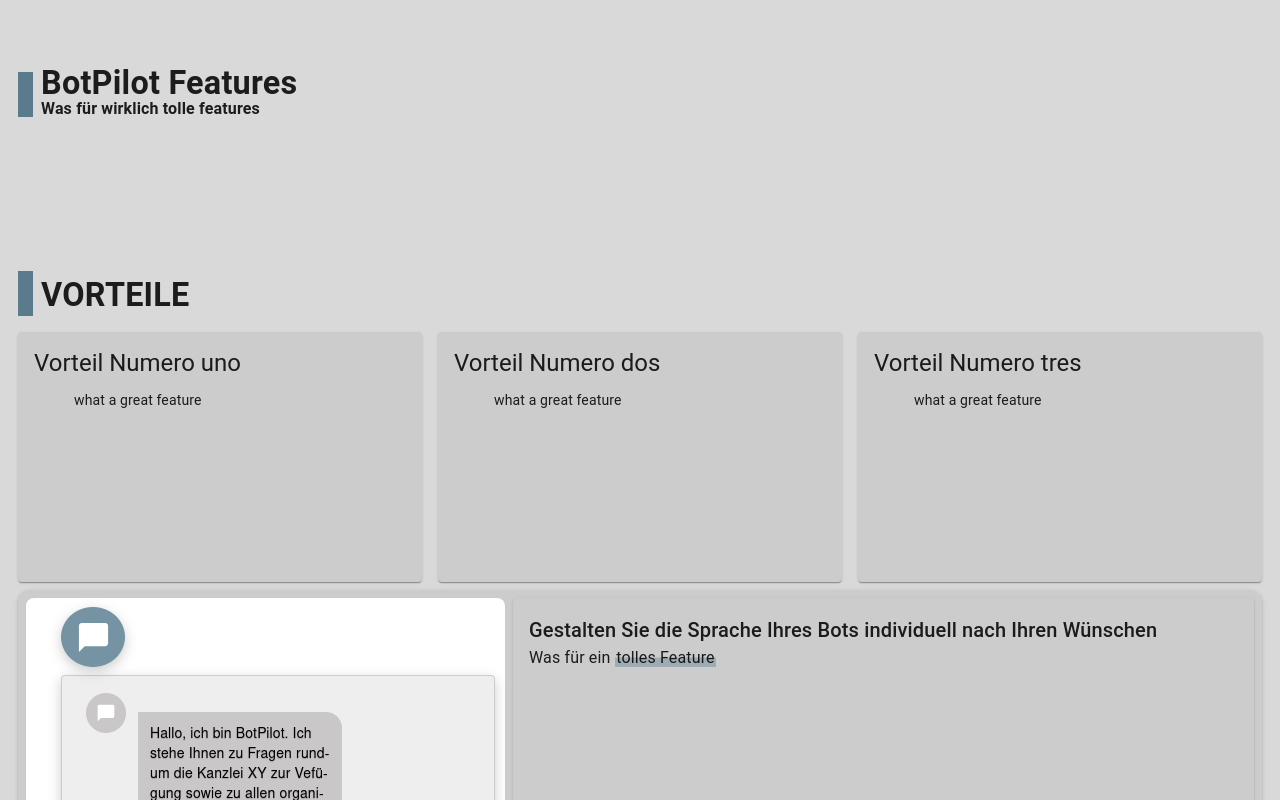
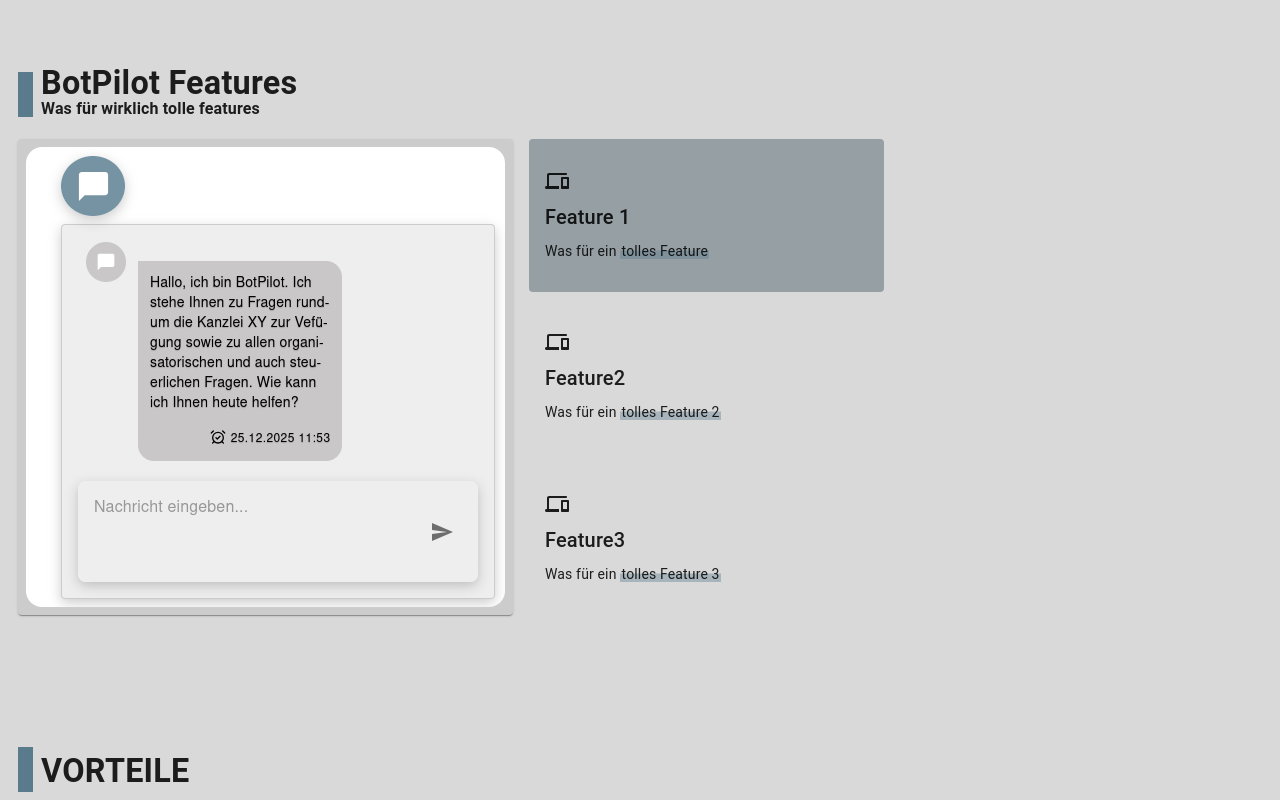
Before and after one commit to normanboettcher/bot-pilot-landing, a React (Vite) app: page / in a window 1280 px wide. Shown: the part 1100-1900 px from the top of the page. Built offline with nearby package versions, Linux system fonts and the light colour scheme; some icons are missing.

Commit message:
[normanboettcher/bot-pilot-landing#25] Added - components for FeaturesV2

```diff
--- a/src/components/features/Features.tsx
+++ b/src/components/features/Features.tsx
@@ -9,7 +9,7 @@
 
 export const features: Feature[] = [
   {
-    title: 'Gestalten Sie die Sprache Ihres Bots individuell nach Ihren Wünschen',
+    title: 'Feature 1',
     imageUrl: featureImage,
     content: (
       <span>
@@ -23,7 +23,7 @@
     imageUrl: featureImage,
     content: (
       <span>
-        Was für ein <TextDecoration>tolles Feature</TextDecoration>
+        Was für ein <TextDecoration>tolles Feature 2</TextDecoration>
       </span>
     ),
     icon: <DevicesRounded />,
@@ -33,7 +33,7 @@
     imageUrl: featureImage,
     content: (
       <span>
-        Was für ein <TextDecoration>tolles Feature</TextDecoration>
+        Was für ein <TextDecoration>tolles Feature 3</TextDecoration>
       </span>
     ),
     icon: <DevicesRounded />,
--- /dev/null
+++ b/src/components/features/v2/FeatureButton.tsx
@@ -0,0 +1,64 @@
+import React from 'react';
+import { Box, Button, Typography } from '@mui/material';
+import type { Feature } from '../domain/Feature.ts';
+
+interface Props {
+  selectedFeature: Feature;
+  index: number;
+  handleItemClick: (index: number) => void;
+  selectedItemIndex: number;
+}
+
+const FeatureButton: React.FC<Props> = ({
+  selectedFeature,
+  index,
+  handleItemClick,
+  selectedItemIndex,
+}) => {
+  const { icon, title, content } = selectedFeature;
+  return (
+    <Box
+      key={index}
+      component={Button}
+      onClick={() => handleItemClick(index)}
+      sx={[
+        (theme) => ({
+          p: 2,
+          height: '100%',
+          width: '100%',
+          '&:hover': {
+            backgroundColor: (theme.vars || theme).palette.action.hover,
+          },
+        }),
+        selectedItemIndex === index && {
+          backgroundColor: 'action.selected',
+        },
+      ]}
+    >
+      <Box
+        sx={[
+          {
+            width: '100%',
+            display: 'flex',
+            flexDirection: 'column',
+            alignItems: 'left',
+            gap: 1,
+            textAlign: 'left',
+            textTransform: 'none',
+            color: 'text.primary',
+          },
+          selectedItemIndex === index && {
+            color: 'text.primary',
+          },
+        ]}
+      >
+        {icon}
+
+        <Typography variant="h6">{title}</Typography>
+        <Typography variant={'body2'}>{content}</Typography>
+      </Box>
+    </Box>
+  );
+};
+
+export default FeatureButton;
--- /dev/null
+++ b/src/components/features/v2/FeatureImageCard.tsx
@@ -0,0 +1,37 @@
+import { Box, Card } from '@mui/material';
+import React from 'react';
+
+interface Props {
+  imageUrl: string;
+}
+
+const FeatureImageCard: React.FC<Props> = ({ imageUrl }) => {
+  return (
+    <Box
+      sx={{
+        display: { xs: 'none', sm: 'flex' },
+        width: { xs: '100%', md: '80%' },
+      }}
+    >
+      <Card
+        sx={{
+          height: '100%',
+          display: { xs: 'none', sm: 'flex' },
+          pointerEvents: 'none',
+          padding: 1,
+        }}
+      >
+        <Box
+          component={'img'}
+          src={imageUrl}
+          alt={'alt'}
+          sx={{
+            borderRadius: 4,
+          }}
+        />
+      </Card>
+    </Box>
+  );
+};
+
+export default FeatureImageCard;
--- a/src/components/features/v2/FeaturesV2.tsx
+++ b/src/components/features/v2/FeaturesV2.tsx
@@ -1,13 +1,14 @@
 import { useState } from 'react';
 import { features } from '../Features.tsx';
-import { Box } from '@mui/material';
+import { Box, Stack } from '@mui/material';
 import React from 'react';
+import ParagraphHeadingContainer from '../../containers/ParagraphHeadingContainer.tsx';
 import ParagraphContainer from '../../containers/ParagraphContainer.tsx';
-import ParagraphHeadingContainer from '../../containers/ParagraphHeadingContainer.tsx';
+import FeatureButton from './FeatureButton.tsx';
+import FeatureImageCard from './FeatureImageCard.tsx';
+import useResponsive from '../../../core/useResponsive.ts';
+import { MobileLayout } from './MobileLayout.tsx';
 
-function featuresV2() {
-  return <Box></Box>;
-}
 function heading() {
   return (
     <ParagraphHeadingContainer
@@ -19,18 +20,40 @@
 
 const FeaturesV2 = () => {
   const [selectedItemIndex, setSelectedItemIndex] = useState(0);
+  const { isMobile } = useResponsive();
   const handleItemClick = (index: number) => {
     setSelectedItemIndex(index);
   };
 
   const selectedFeature = features[selectedItemIndex];
+
+  function featuresV2() {
+    return isMobile ? (
+      <MobileLayout
+        selectedItemIndex={selectedItemIndex}
+        handleItemClick={handleItemClick}
+        selectedFeature={selectedFeature}
+      />
+    ) : (
+      <Stack direction="row" spacing={2} width={'100%'}>
+        <FeatureImageCard imageUrl={selectedFeature.imageUrl} />
+        <Stack direction={'column'} spacing={1} width={'100%'}>
+          {features.map((feature, index) => (
+            <FeatureButton
+              selectedFeature={feature}
+              index={index}
+              handleItemClick={handleItemClick}
+              selectedItemIndex={selectedItemIndex}
+            />
+          ))}
+        </Stack>
+      </Stack>
+    );
+  }
   return (
     <Box id={'features-v2'} sx={{ py: { xs: 8, sm: 16 } }}>
-      <Box sx={{ width: { sm: '100%', md: '60%' } }}>
-        <ParagraphContainer
-          heading={heading()}
-          content={featuresV2()}
-        ></ParagraphContainer>
+      <Box sx={{ width: { sm: '100%', md: '70%' } }}>
+        <ParagraphContainer heading={heading()} content={featuresV2()} />
       </Box>
     </Box>
   );
--- /dev/null
+++ b/src/components/features/v2/MobileLayout.tsx
@@ -0,0 +1,61 @@
+import React from 'react';
+import { features } from '../Features.tsx';
+import type { Feature } from '../domain/Feature.ts';
+import { Box, Card, Chip, Typography } from '@mui/material';
+
+interface MobileLayoutProps {
+  selectedItemIndex: number;
+  handleItemClick: (index: number) => void;
+  selectedFeature: Feature;
+}
+export function MobileLayout({
+  selectedItemIndex,
+  handleItemClick,
+  selectedFeature,
+}: MobileLayoutProps) {
+  if (!features[selectedItemIndex]) {
+    return null;
+  }
+
+  return (
+    <Box
+      sx={{
+        display: { xs: 'flex', sm: 'none' },
+        flexDirection: 'column',
+        gap: 2,
+      }}
+    >
+      <Box sx={{ display: 'flex', gap: 2, overflow: 'auto' }}>
+        {features.map(({ title }, index) => (
+          <Chip
+            variant="outlined"
+            size="medium"
+            key={index}
+            label={title}
+            onClick={() => handleItemClick(index)}
+          />
+        ))}
+      </Box>
+      <Card>
+        <Box
+          component={'img'}
+          src={features[selectedItemIndex].imageUrl}
+          alt={'alt'}
+          width="100%"
+          p={1}
+          sx={{
+            borderRadius: 4,
+          }}
+        />
+        <Box sx={{ px: 2, pb: 2 }}>
+          <Typography gutterBottom sx={{ color: 'text.primary', fontWeight: 'medium' }}>
+            {selectedFeature.title}
+          </Typography>
+          <Typography variant="body2" sx={{ color: 'text.primary', mb: 1.5 }}>
+            {selectedFeature.content}
+          </Typography>
+        </Box>
+      </Card>
+    </Box>
+  );
+}
--- a/src/theme/ThemePrimitives.ts
+++ b/src/theme/ThemePrimitives.ts
@@ -1,3 +1,5 @@
+import { alpha } from '@mui/material/styles';
+
 export const blue = {
   50: 'hsl(210, 100%, 95%)',
   100: 'hsl(210, 100%, 92%)',
@@ -187,12 +189,16 @@
         default: neutral[300],
         paper: neutral[400],
       },
-    },
-    text: {
-      main: brand[500],
-      light: brand[300],
-      dark: brand[700],
-      secondary: brand[500],
+      text: {
+        main: brand[500],
+        light: brand[300],
+        dark: brand[700],
+        secondary: brand[500],
+      },
+      action: {
+        hover: alpha(neutral[600], 0.7),
+        selected: alpha(brand[800], 0.4),
+      },
     },
   },
 };
```
